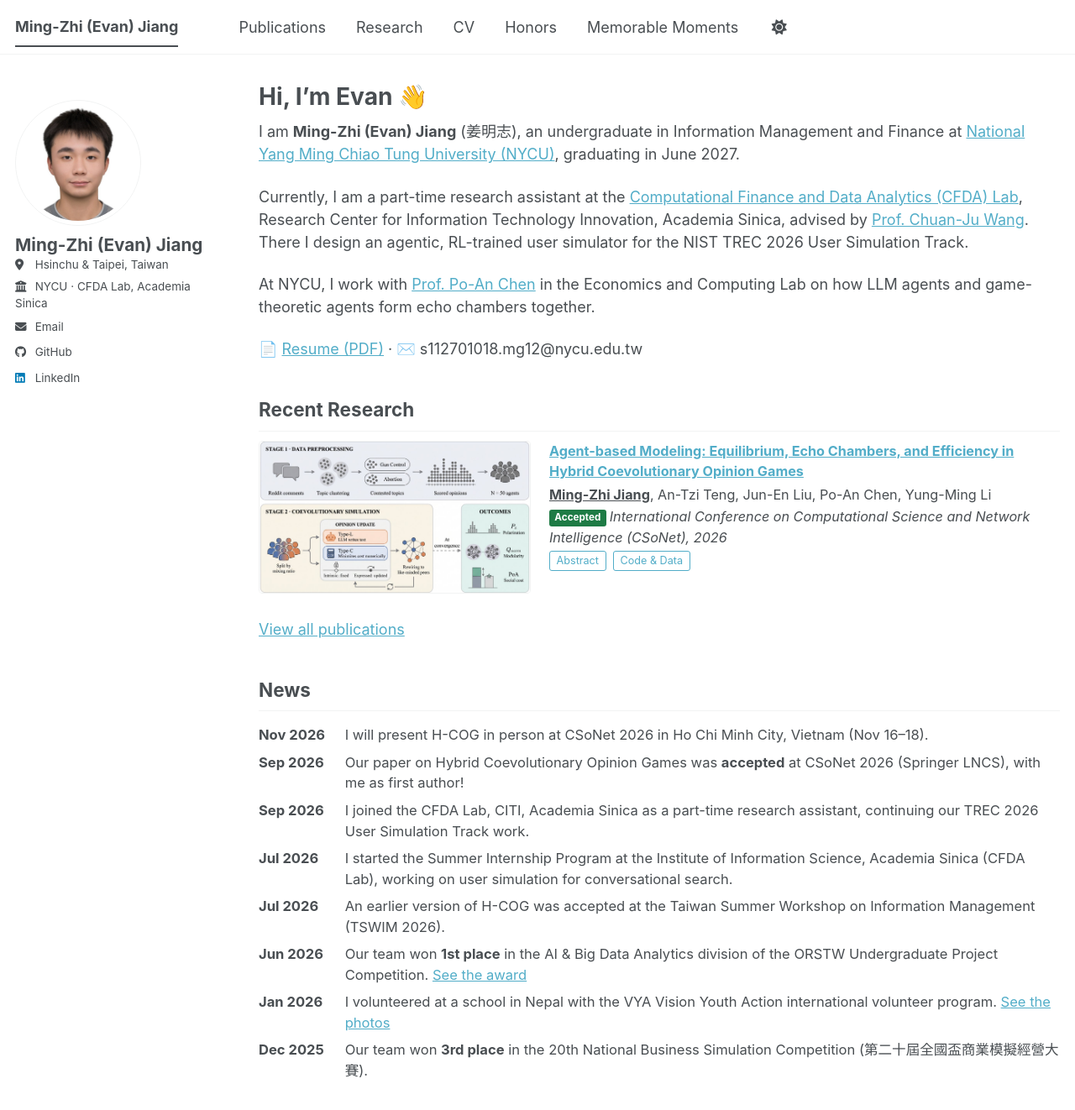
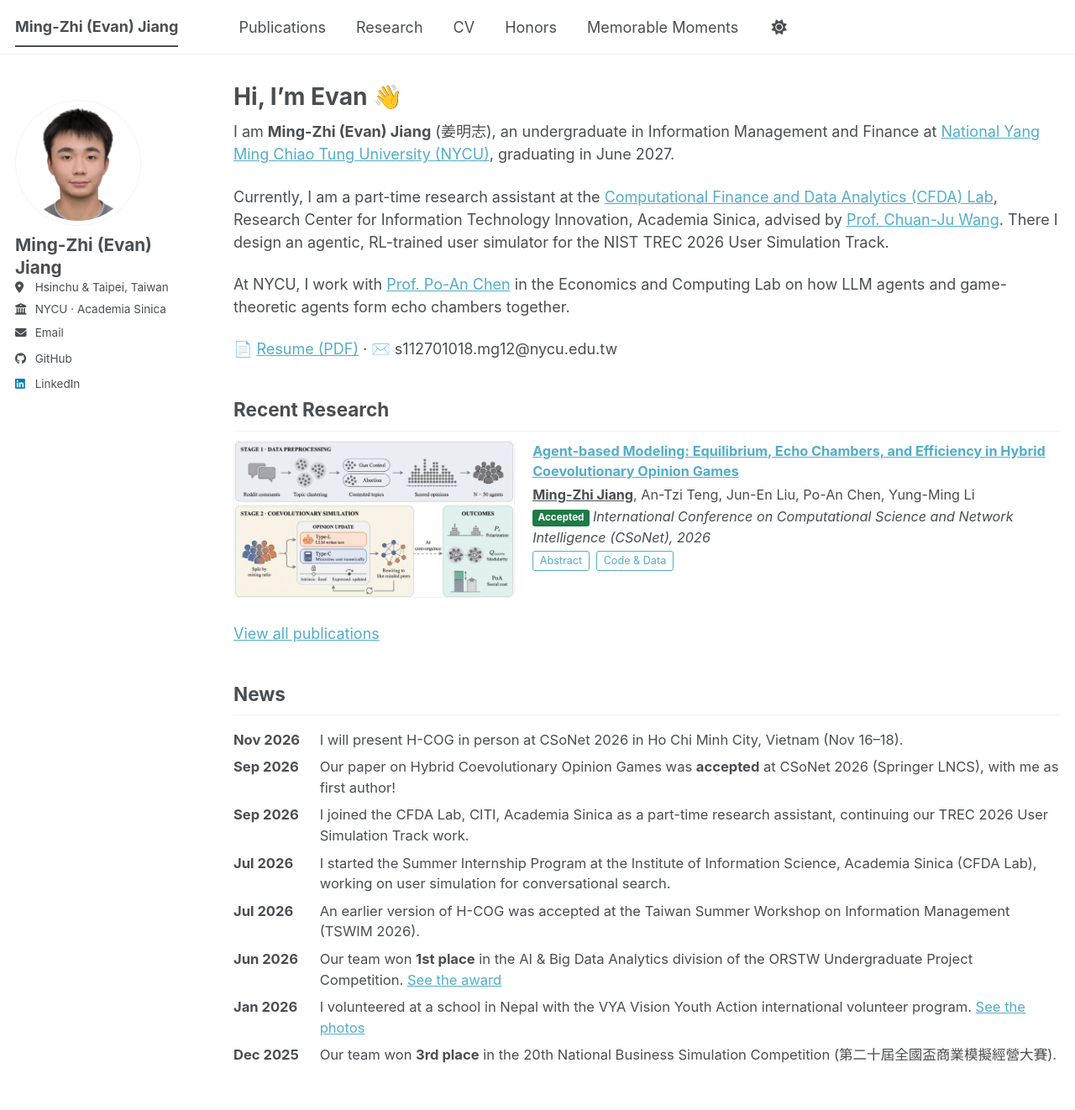
Before and after one commit to Evan-Jiamg/Evan-Jiamg.github.io, a Jekyll site: the page built from _pages/about.md, in a window 1280 px wide and 1400 px high. Shown: the top 1322 px of the window at 84% size. Built offline with Jekyll 4.4.1, drawn with Linux system fonts in a browser that asks for light colours; a style sheet for code colours, icons or effects is not loaded.

Commit message:
Shorten sidebar affiliation and narrow sidebar

```diff
--- a/_config.yml
+++ b/_config.yml
@@ -28,7 +28,7 @@ author:
   pronouns         : # example: "she/her"
   bio              :
   location         : "Hsinchu & Taipei, Taiwan"
-  employer         : "NYCU · CFDA Lab, Academia Sinica"
+  employer         : "NYCU · Academia Sinica"
   uri              : # URL
   email            : "s112701018.mg12@nycu.edu.tw"
 
--- a/_sass/layout/_custom.scss
+++ b/_sass/layout/_custom.scss
@@ -89,13 +89,13 @@
 /* ---------- Layout: sidebar + content ---------- */
 @include breakpoint($large) {
   .sidebar {
-    width: 250px;
-    max-width: 250px;
+    width: 220px;
+    max-width: 220px;
     padding-right: 0;
   }
   .page {
     float: right;
-    width: calc(100% - 290px);
+    width: calc(100% - 260px);
     margin-left: 0;
     margin-right: 0;
     padding-left: 0;
```
